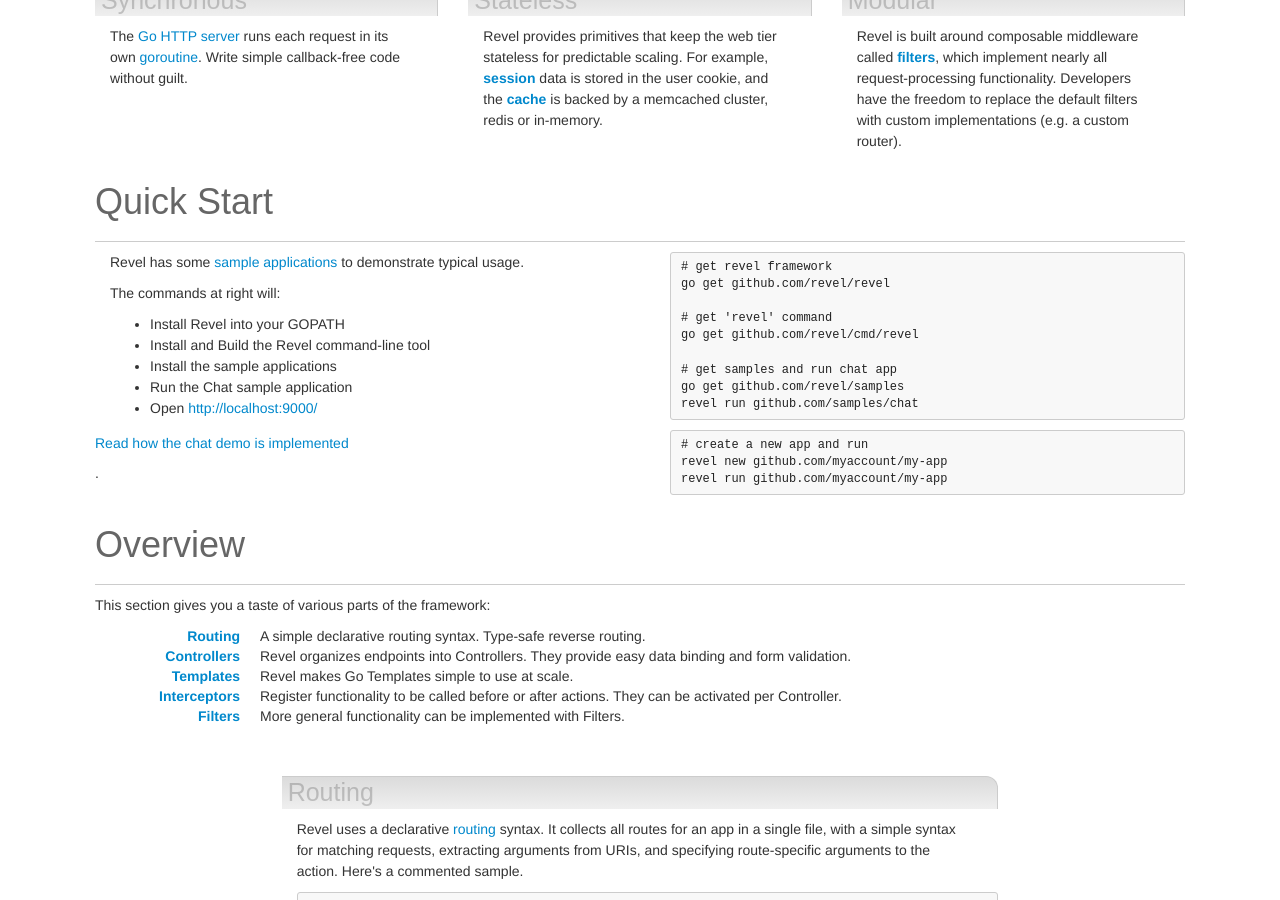
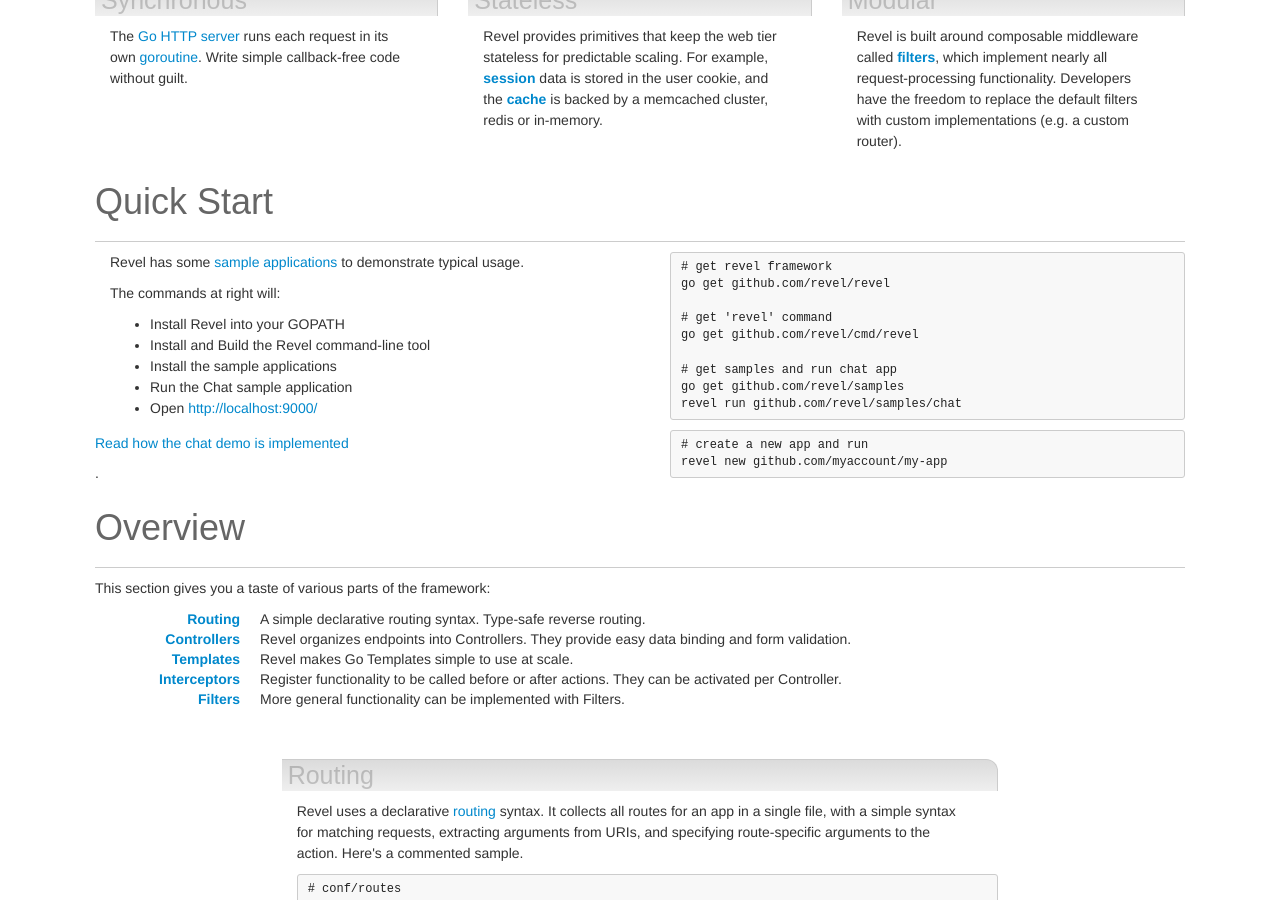
Before and after one commit to revel/revel.github.io, a Jekyll site: the page built from index.html, in a window 1280 px wide and 900 px high, scrolled down 965 px. Built offline with Jekyll 4.4.1, drawn with Linux system fonts in a browser that asks for light colours; nearby versions of some CDN libraries; comment, search, counter and statistics services are not loaded.

Commit message:
Fixed up some typos and duplicates that were confusing to a first time user

```diff
--- a/index.html
+++ b/index.html
@@ -148,12 +148,11 @@ go get github.com/revel/cmd/revel
 
 # get samples and run chat app
 go get github.com/revel/samples
-revel run github.com/samples/chat
+revel run github.com/revel/samples/chat
 </pre>
 <pre>
 # create a new app and run
 revel new github.com/myaccount/my-app
-revel run github.com/myaccount/my-app
 </pre>
             </div>
         </div>
```
